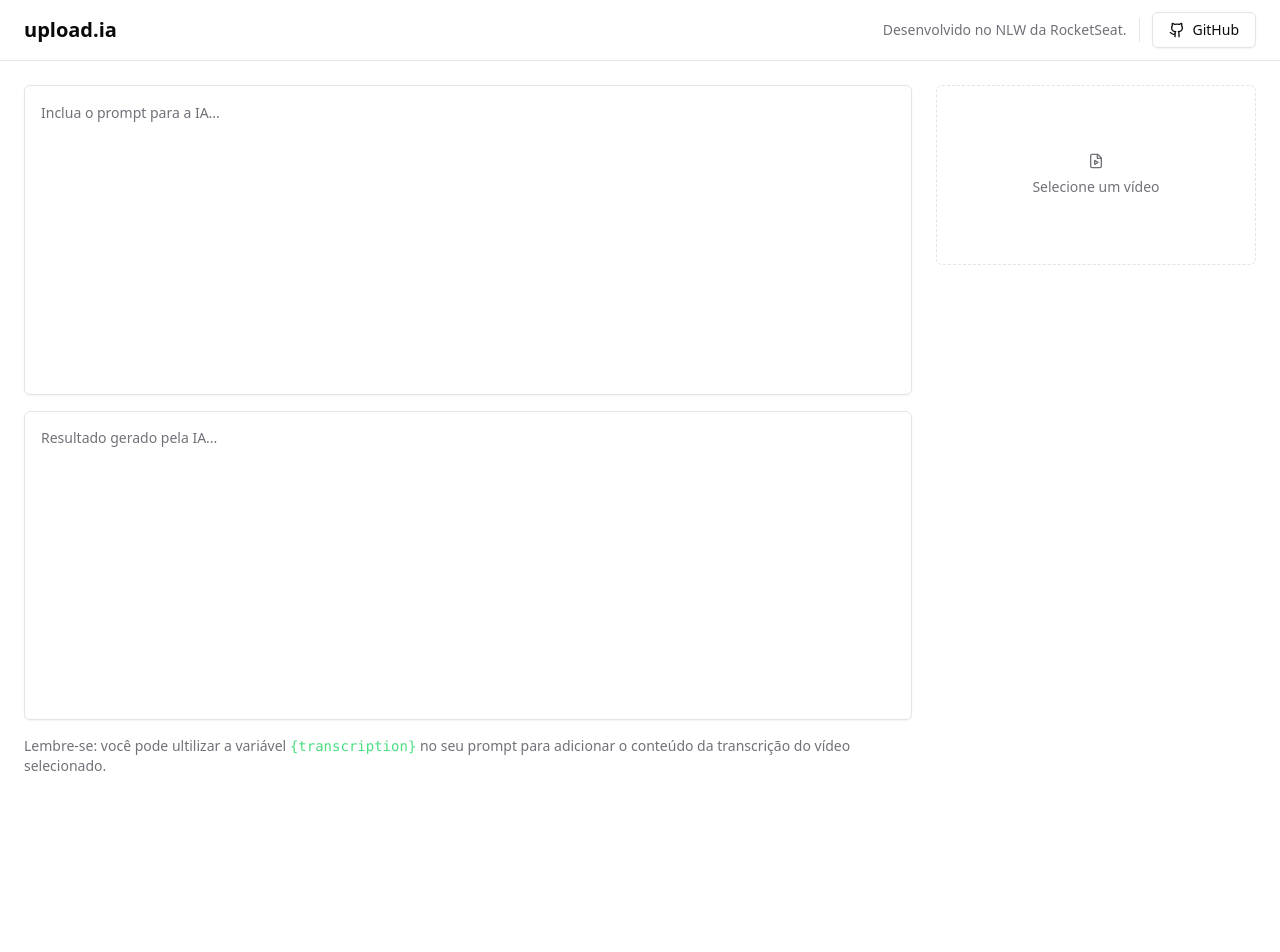
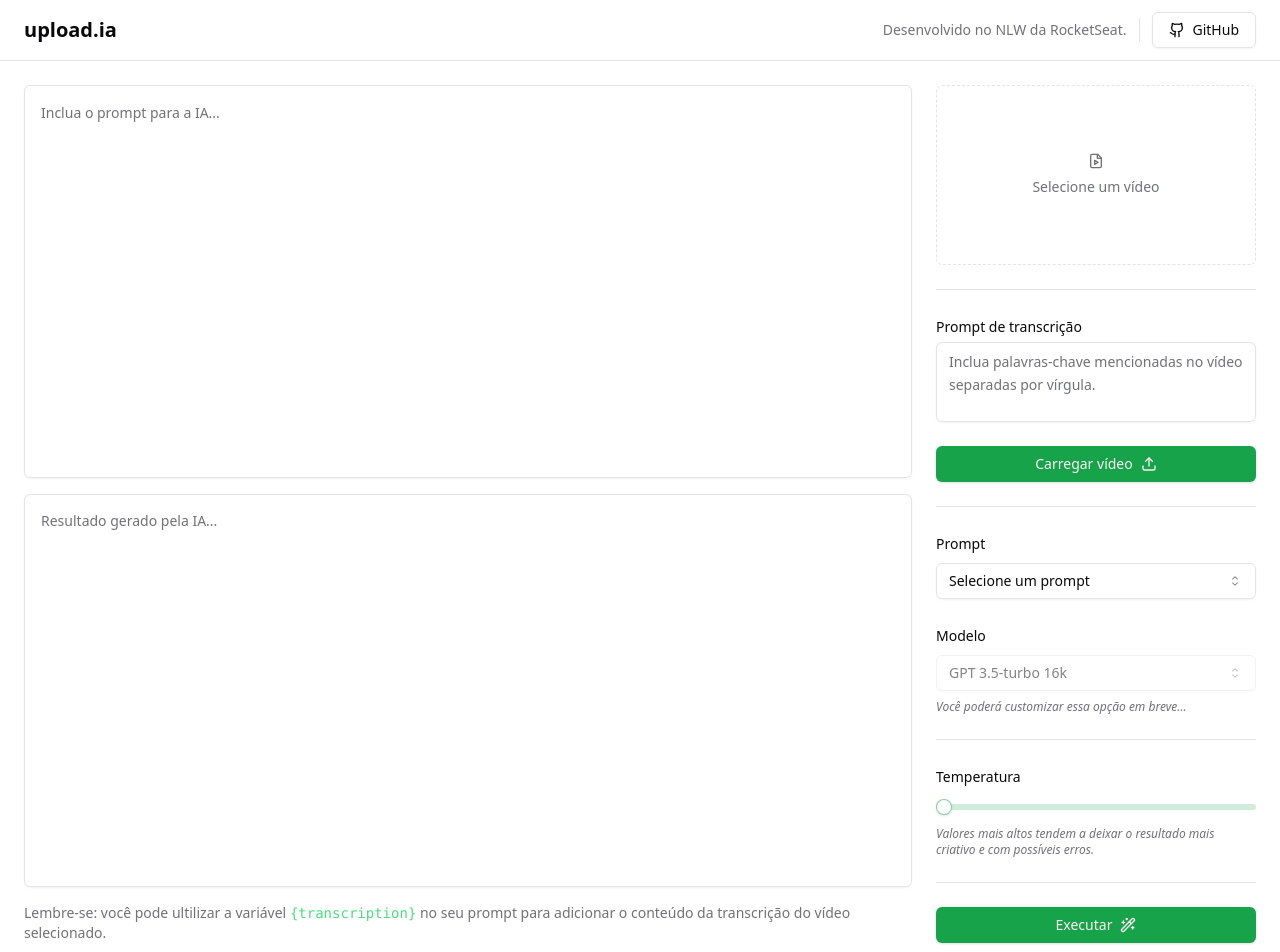
Before and after one commit to raonircl/upload-ai-web, a React (Vite) app: page / in a window 1280 px wide. Shown: the top 952 px of the page. Before the commit the page ends 800 px from the top, so only its background shows below. Built offline with nearby package versions, Linux system fonts and the light colour scheme.

Commit message:
feat: add prompt transcription, promt, model, temperature, button upload, button submit. components:Upload, Wand2, label, select, slider

```diff
--- a/package.json
+++ b/package.json
@@ -11,7 +11,10 @@
   },
   "dependencies": {
     "@radix-ui/react-icons": "^1.3.0",
+    "@radix-ui/react-label": "^2.0.2",
+    "@radix-ui/react-select": "^1.2.2",
     "@radix-ui/react-separator": "^1.0.3",
+    "@radix-ui/react-slider": "^1.1.2",
     "@radix-ui/react-slot": "^1.0.2",
     "class-variance-authority": "^0.7.0",
     "clsx": "^2.0.0",
--- a/src/App.tsx
+++ b/src/App.tsx
@@ -1,7 +1,10 @@
-import { FileVideo, Github } from 'lucide-react'
+import { FileVideo, Github, Upload, Wand2 } from 'lucide-react'
+import { Label } from './components/ui/label'
 import { Button } from "./components/ui/button"
 import { Separator } from './components/ui/separator'
 import { Textarea } from './components/ui/textarea'
+import { Select, SelectContent, SelectItem, SelectTrigger, SelectValue, } from './components/ui/select'
+import { Slider } from './components/ui/slider'
 
 export function App() {
   return (
@@ -53,6 +56,76 @@
             </label>
 
             <input type="file" id='video' accept='video/mp4' className='sr-only'/>
+
+          <Separator/>
+
+          <div className='space-y-1'>
+            <Label htmlFor='transcription_prompt'>Prompt de transcrição</Label>
+            <Textarea
+              id='transcription_prompt'
+              className='h-20 leading-relaxed resize-none'
+              placeholder='Inclua palavras-chave mencionadas no vídeo separadas por vírgula.'
+            />
+          </div>
+          <Button type='submit' className='w-full'>
+            Carregar vídeo
+            <Upload className='w-4 h-4 ml-2'/>
+          </Button>
+          </form>
+
+          <Separator/>
+
+          <form className='space-y-6'>
+
+          <div className='space-y-2'>
+              <Label>Prompt</Label>
+              <Select>
+                <SelectTrigger>
+                  <SelectValue placeholder='Selecione um prompt'/>
+                </SelectTrigger>
+                <SelectContent>
+                  <SelectItem value='title'>Título do Youtube</SelectItem>
+                  <SelectItem value='description'>Descrição do Youtube</SelectItem>
+                </SelectContent>
+              </Select>
+            </div>
+
+            <div className='space-y-2'>
+              <Label>Modelo</Label>
+              <Select disabled defaultValue='gpt3.5'>
+                <SelectTrigger>
+                  <SelectValue />
+                </SelectTrigger>
+                <SelectContent>
+                  <SelectItem value='gpt3.5'>GPT 3.5-turbo 16k</SelectItem>
+                </SelectContent>
+              </Select>
+              <span className='block text-xs text-muted-foreground italic'>
+                Você poderá customizar essa opção em breve...
+              </span>
+            </div>
+
+            <Separator/>
+
+            <div className='space-y-4'>
+              <Label>Temperatura</Label>
+              <Slider
+                min={0}
+                max={1}
+                step={0.1}
+              />
+              <span className='block text-xs text-muted-foreground italic'>
+                Valores mais altos tendem a deixar o resultado mais criativo e com possíveis erros.
+              </span>
+            </div>
+
+          <Separator/>
+
+          <Button type='submit' className='w-full'>
+            Executar
+            <Wand2 className='w-4 h-4 ml-2' />
+          </Button>
+
           </form>
         </aside>
 
--- /dev/null
+++ b/src/components/ui/label.tsx
@@ -0,0 +1,24 @@
+import * as React from "react"
+import * as LabelPrimitive from "@radix-ui/react-label"
+import { cva, type VariantProps } from "class-variance-authority"
+
+import { cn } from "@/lib/utils"
+
+const labelVariants = cva(
+  "text-sm font-medium leading-none peer-disabled:cursor-not-allowed peer-disabled:opacity-70"
+)
+
+const Label = React.forwardRef<
+  React.ElementRef<typeof LabelPrimitive.Root>,
+  React.ComponentPropsWithoutRef<typeof LabelPrimitive.Root> &
+    VariantProps<typeof labelVariants>
+>(({ className, ...props }, ref) => (
+  <LabelPrimitive.Root
+    ref={ref}
+    className={cn(labelVariants(), className)}
+    {...props}
+  />
+))
+Label.displayName = LabelPrimitive.Root.displayName
+
+export { Label }
--- /dev/null
+++ b/src/components/ui/select.tsx
@@ -0,0 +1,118 @@
+import * as React from "react"
+import { CaretSortIcon, CheckIcon } from "@radix-ui/react-icons"
+import * as SelectPrimitive from "@radix-ui/react-select"
+
+import { cn } from "@/lib/utils"
+
+const Select = SelectPrimitive.Root
+
+const SelectGroup = SelectPrimitive.Group
+
+const SelectValue = SelectPrimitive.Value
+
+const SelectTrigger = React.forwardRef<
+  React.ElementRef<typeof SelectPrimitive.Trigger>,
+  React.ComponentPropsWithoutRef<typeof SelectPrimitive.Trigger>
+>(({ className, children, ...props }, ref) => (
+  <SelectPrimitive.Trigger
+    ref={ref}
+    className={cn(
+      "flex h-9 w-full items-center justify-between rounded-md border border-input bg-transparent px-3 py-2 text-sm shadow-sm ring-offset-background placeholder:text-muted-foreground focus:outline-none focus:ring-1 focus:ring-ring disabled:cursor-not-allowed disabled:opacity-50",
+      className
+    )}
+    {...props}
+  >
+    {children}
+    <SelectPrimitive.Icon asChild>
+      <CaretSortIcon className="h-4 w-4 opacity-50" />
+    </SelectPrimitive.Icon>
+  </SelectPrimitive.Trigger>
+))
+SelectTrigger.displayName = SelectPrimitive.Trigger.displayName
+
+const SelectContent = React.forwardRef<
+  React.ElementRef<typeof SelectPrimitive.Content>,
+  React.ComponentPropsWithoutRef<typeof SelectPrimitive.Content>
+>(({ className, children, position = "popper", ...props }, ref) => (
+  <SelectPrimitive.Portal>
+    <SelectPrimitive.Content
+      ref={ref}
+      className={cn(
+        "relative z-50 min-w-[8rem] overflow-hidden rounded-md border bg-popover text-popover-foreground shadow-md data-[state=open]:animate-in data-[state=closed]:animate-out data-[state=closed]:fade-out-0 data-[state=open]:fade-in-0 data-[state=closed]:zoom-out-95 data-[state=open]:zoom-in-95 data-[side=bottom]:slide-in-from-top-2 data-[side=left]:slide-in-from-right-2 data-[side=right]:slide-in-from-left-2 data-[side=top]:slide-in-from-bottom-2",
+        position === "popper" &&
+          "data-[side=bottom]:translate-y-1 data-[side=left]:-translate-x-1 data-[side=right]:translate-x-1 data-[side=top]:-translate-y-1",
+        className
+      )}
+      position={position}
+      {...props}
+    >
+      <SelectPrimitive.Viewport
+        className={cn(
+          "p-1",
+          position === "popper" &&
+            "h-[var(--radix-select-trigger-height)] w-full min-w-[var(--radix-select-trigger-width)]"
+        )}
+      >
+        {children}
+      </SelectPrimitive.Viewport>
+    </SelectPrimitive.Content>
+  </SelectPrimitive.Portal>
+))
+SelectContent.displayName = SelectPrimitive.Content.displayName
+
+const SelectLabel = React.forwardRef<
+  React.ElementRef<typeof SelectPrimitive.Label>,
+  React.ComponentPropsWithoutRef<typeof SelectPrimitive.Label>
+>(({ className, ...props }, ref) => (
+  <SelectPrimitive.Label
+    ref={ref}
+    className={cn("px-2 py-1.5 text-sm font-semibold", className)}
+    {...props}
+  />
+))
+SelectLabel.displayName = SelectPrimitive.Label.displayName
+
+const SelectItem = React.forwardRef<
+  React.ElementRef<typeof SelectPrimitive.Item>,
+  React.ComponentPropsWithoutRef<typeof SelectPrimitive.Item>
+>(({ className, children, ...props }, ref) => (
+  <SelectPrimitive.Item
+    ref={ref}
+    className={cn(
+      "relative flex w-full cursor-default select-none items-center rounded-sm py-1.5 pl-2 pr-8 text-sm outline-none focus:bg-accent focus:text-accent-foreground data-[disabled]:pointer-events-none data-[disabled]:opacity-50",
+      className
+    )}
+    {...props}
+  >
+    <span className="absolute right-2 flex h-3.5 w-3.5 items-center justify-center">
+      <SelectPrimitive.ItemIndicator>
+        <CheckIcon className="h-4 w-4" />
+      </SelectPrimitive.ItemIndicator>
+    </span>
+    <SelectPrimitive.ItemText>{children}</SelectPrimitive.ItemText>
+  </SelectPrimitive.Item>
+))
+SelectItem.displayName = SelectPrimitive.Item.displayName
+
+const SelectSeparator = React.forwardRef<
+  React.ElementRef<typeof SelectPrimitive.Separator>,
+  React.ComponentPropsWithoutRef<typeof SelectPrimitive.Separator>
+>(({ className, ...props }, ref) => (
+  <SelectPrimitive.Separator
+    ref={ref}
+    className={cn("-mx-1 my-1 h-px bg-muted", className)}
+    {...props}
+  />
+))
+SelectSeparator.displayName = SelectPrimitive.Separator.displayName
+
+export {
+  Select,
+  SelectGroup,
+  SelectValue,
+  SelectTrigger,
+  SelectContent,
+  SelectLabel,
+  SelectItem,
+  SelectSeparator,
+}
--- /dev/null
+++ b/src/components/ui/slider.tsx
@@ -0,0 +1,26 @@
+import * as React from "react"
+import * as SliderPrimitive from "@radix-ui/react-slider"
+
+import { cn } from "@/lib/utils"
+
+const Slider = React.forwardRef<
+  React.ElementRef<typeof SliderPrimitive.Root>,
+  React.ComponentPropsWithoutRef<typeof SliderPrimitive.Root>
+>(({ className, ...props }, ref) => (
+  <SliderPrimitive.Root
+    ref={ref}
+    className={cn(
+      "relative flex w-full touch-none select-none items-center",
+      className
+    )}
+    {...props}
+  >
+    <SliderPrimitive.Track className="relative h-1.5 w-full grow overflow-hidden rounded-full bg-primary/20">
+      <SliderPrimitive.Range className="absolute h-full bg-primary" />
+    </SliderPrimitive.Track>
+    <SliderPrimitive.Thumb className="block h-4 w-4 rounded-full border border-primary/50 bg-background shadow transition-colors focus-visible:outline-none focus-visible:ring-1 focus-visible:ring-ring disabled:pointer-events-none disabled:opacity-50" />
+  </SliderPrimitive.Root>
+))
+Slider.displayName = SliderPrimitive.Root.displayName
+
+export { Slider }
```
Also changed, not shown: 1 other file (tests, documents, lock files or other folders).
